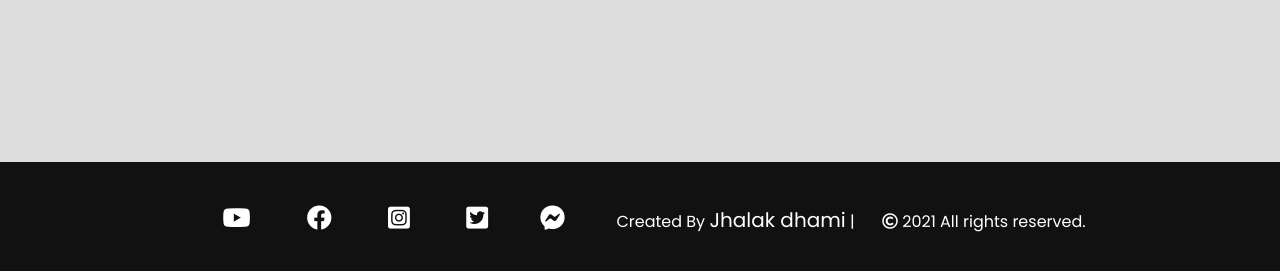
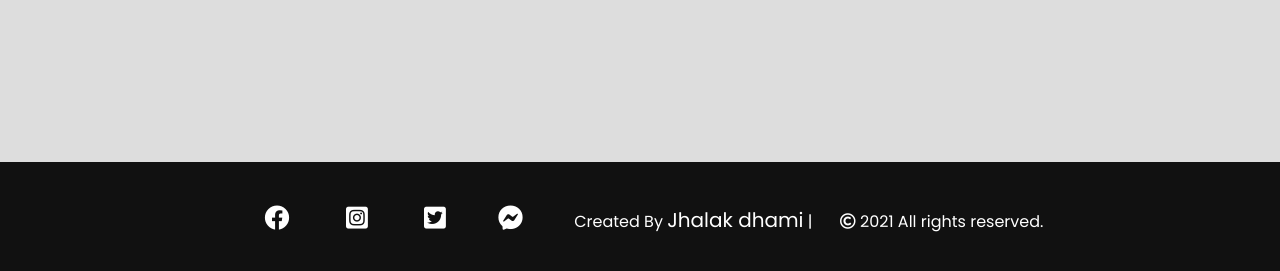
Before and after one commit to jhalakdhami/jhalakdhami, a plain HTML site: page index.html in a window 1280 px wide. Shown: the part 3525-3796 px from the top of the page. Drawn offline with nearby package versions, Linux system fonts and the light colour scheme.

Commit message:
Add files via upload

```diff
--- a/index.html
+++ b/index.html
@@ -225,7 +225,7 @@ n!2snp" width="500" height="450" style="border:0;margin-top:50px;"
     <!-- footer section start -->
     <footer>
 
-        <a href="https://www.youtube.com"><i class="fab fa-youtube"></i></a> <a href="https://www.facebook.com/jhalak.dhami.7890"><i class="fab fa-facebook"></i></a> <a href="https://www.instagram.com/jhalak.dhami.7890/"><i class="fab fa-instagram-square"></i></a> <a href="https://twitter.com/home"><i class="fab fa-twitter-square"></i></a><a href="https://www.facebook.com/messages/t/100057393274790"><i class="fab fa-facebook-messenger"></i> </a>
+      <a href="https://www.facebook.com/jhalak.dhami.7890"><i class="fab fa-facebook"></i></a> <a href="https://www.instagram.com/jhalak.dhami.7890/"><i class="fab fa-instagram-square"></i></a> <a href="https://twitter.com/home"><i class="fab fa-twitter-square"></i></a><a href="https://www.facebook.com/messages/t/100057393274790"><i class="fab fa-facebook-messenger"></i> </a>
       <span>Created By <a href"#">Jhalak dhami</a> | <span class="far fa-copyright"></span> 2021 All rights reserved.</span>
     </footer>
 
```
